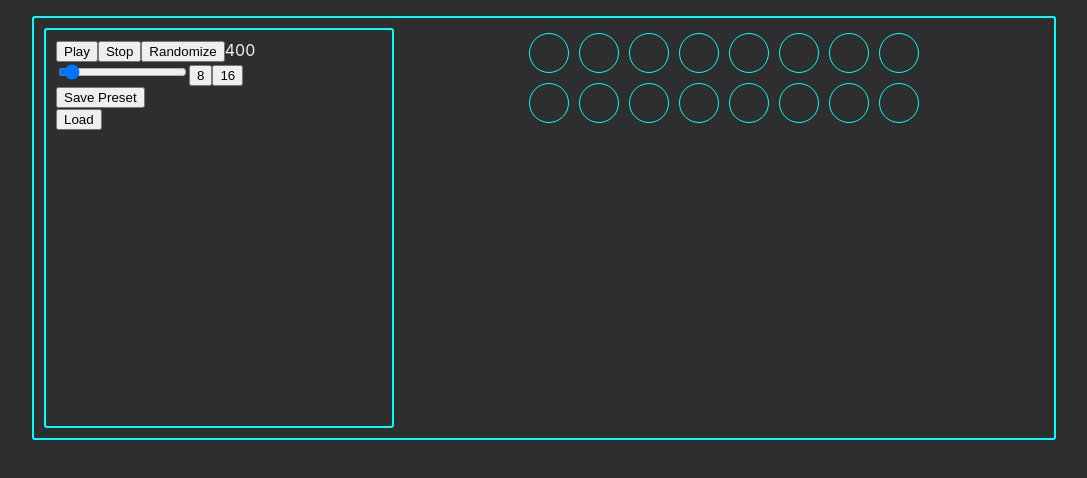
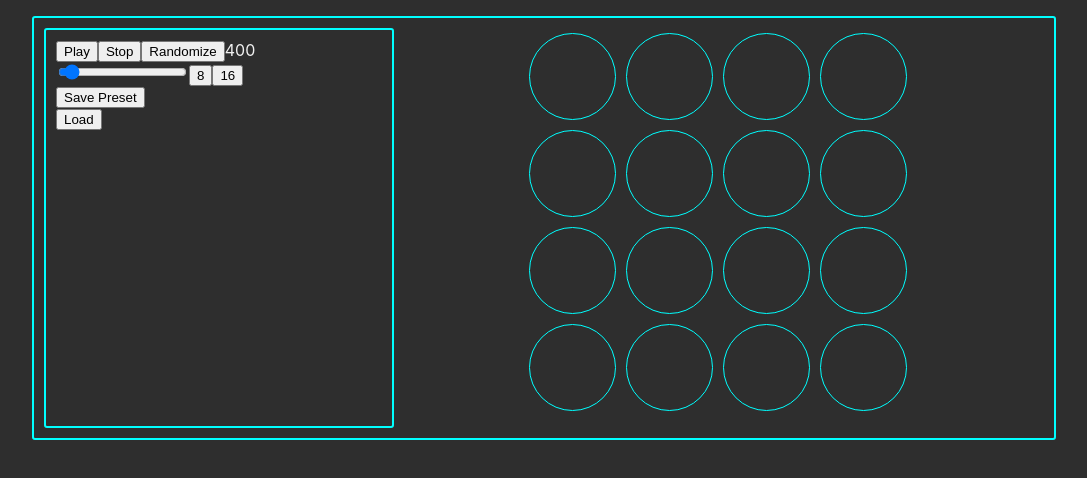
Before and after one commit to Loxphordex/Memoryfield, a React (Create React App) app: page / in a window 1280 px wide. Shown: the top 478 px of the page, without its empty margins (96-1183 px from the left). Built offline with nearby package versions, Linux system fonts and the light colour scheme.

Commit message:
larger nodes

```diff
--- a/src/styles/node.css
+++ b/src/styles/node.css
@@ -1,6 +1,6 @@
 .memory-node {
-    min-width: 38px;
-    min-height: 38px;
+    min-width: 85px;
+    min-height: 85px;
     display: inline-block;
     margin: 5px;
     border: 1px solid rgb(0, 255, 255);
```
Also changed, not shown: 1 other file (tests, documents, lock files or other folders).
